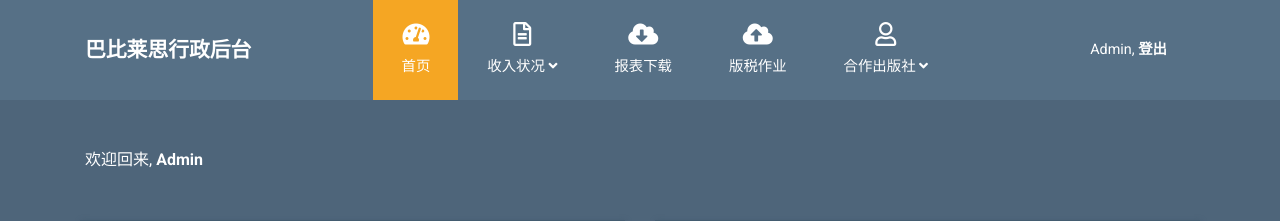
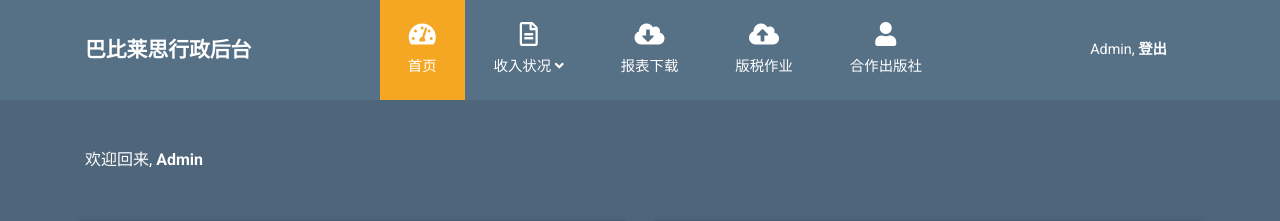
Before and after one commit to yface504/rt_admin, a Django app: page /index/ in a window 1280 px wide. Shown: the top 221 px of the page. Run offline with Django 4.2, Linux system fonts and the light colour scheme; some libraries are stand-ins or nearby versions.

Commit message:
取消出版社的選單

```diff
--- a/rt_admin/work/templates/index.html
+++ b/rt_admin/work/templates/index.html
@@ -65,18 +65,11 @@
                                 版税作业
                             </a>
                         </li>
-                        <li class="nav-item dropdown">
-                            <a class="nav-link dropdown-toggle" href="#" id="navbarDropdown" role="button" data-toggle="dropdown"
-                                aria-haspopup="true" aria-expanded="false">
-                                <i class="far fa-user"></i>
-                                <span>
-                                    合作出版社 <i class="fas fa-angle-down"></i>
-                                </span>
+                        <li class="nav-item">
+                            <a class="nav-link" href="{% url 'publisher' %}">
+                                <i class="fas fa-user"></i>
+                                合作出版社
                             </a>
-                            <div class="dropdown-menu" aria-labelledby="navbarDropdown">
-                                <a class="dropdown-item" href="#">合同</a>
-                                <a class="dropdown-item" href="{% url 'publisher' %}">出版社资料</a>
-                            </div>
                         </li>
                     </ul>
                     <ul class="navbar-nav">
```
Also changed, not shown: rt_admin/work/templates/publisher.html (+4 -11 lines).
